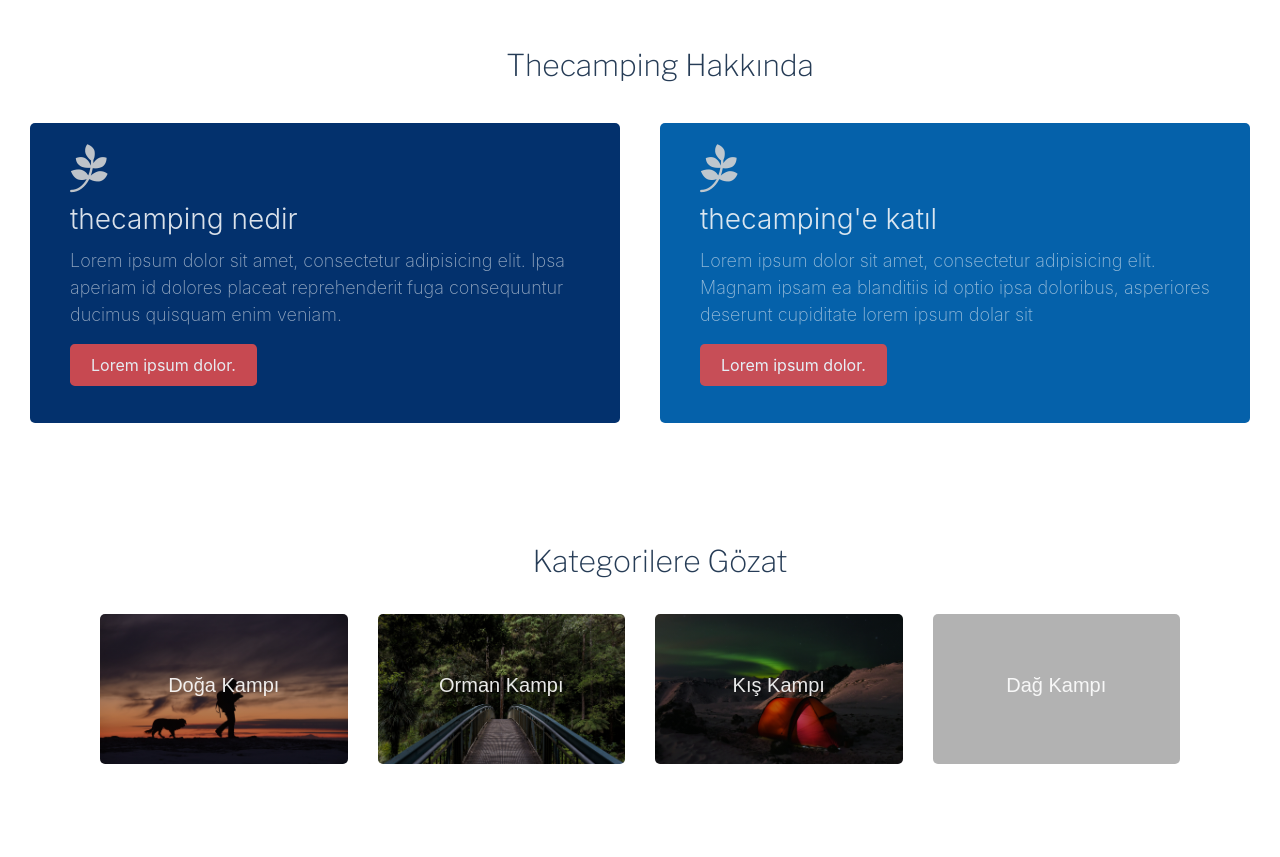
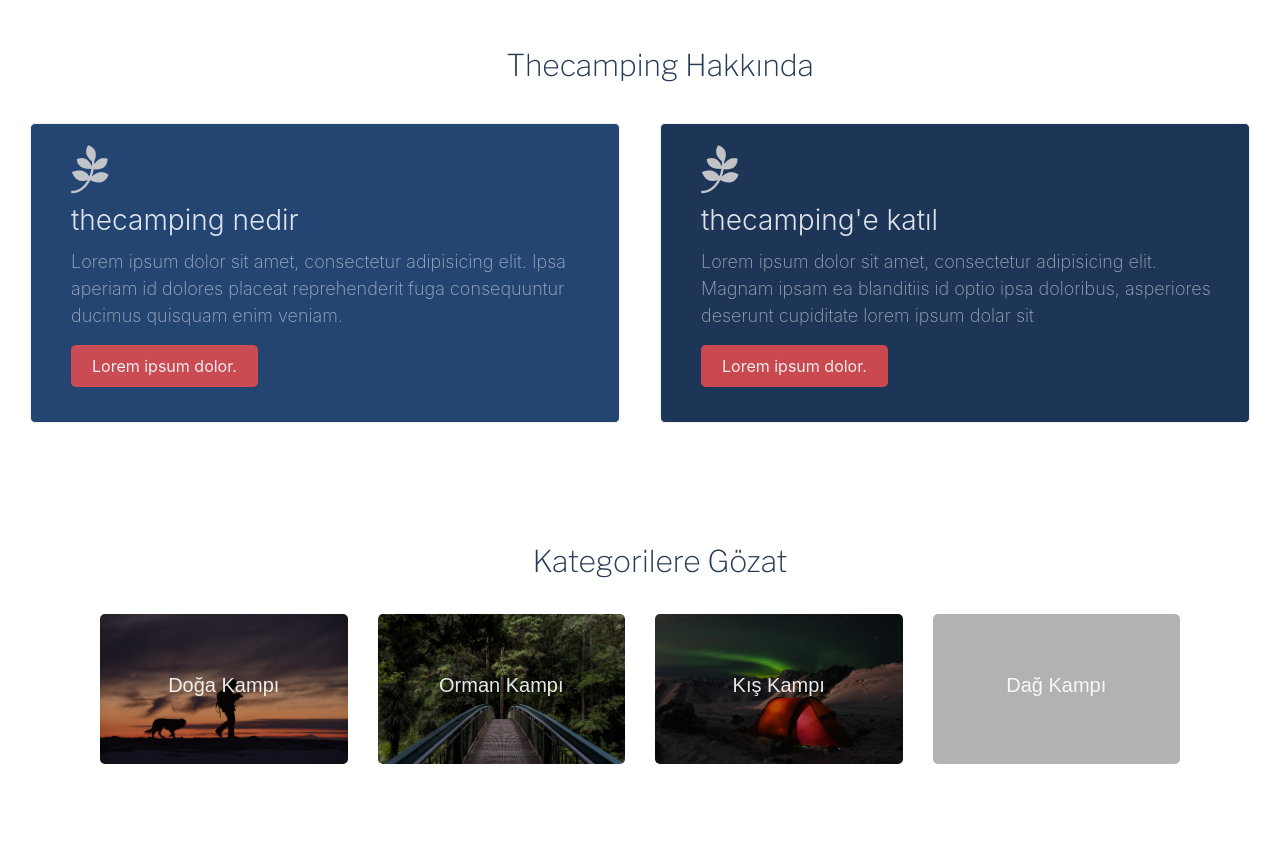
Before and after one commit to uguryuce/Themes, a plain HTML site: page theKamping/index.html in a window 1280 px wide. Shown: the part 1040-1897 px from the top of the page. Drawn offline with nearby package versions, Linux system fonts and the light colour scheme; a script that the page names is missing.

Commit message:
style güncelleme

```diff
--- a/theKamping/assets/css/main-header-menu.css
+++ b/theKamping/assets/css/main-header-menu.css
@@ -410,10 +410,10 @@ body {
 
 .port-items {
     height: 300px;
-    background-color:#03316d;
+    background-color:#244572;
+    border: 1px solid #f1f1f1;
     border-radius: 5px;
     padding: 20px;
-
 }
 
 
--- a/theKamping/index.html
+++ b/theKamping/index.html
@@ -537,7 +537,7 @@
             </div>
         </div>
         <div class="card-card">
-            <div class="port-items"  style="background-color:#0561aa; ">
+            <div class="port-items"  style="background-color:#1d3557; ">
 
                 <i class="fab fa-pagelines"></i>
 
```
